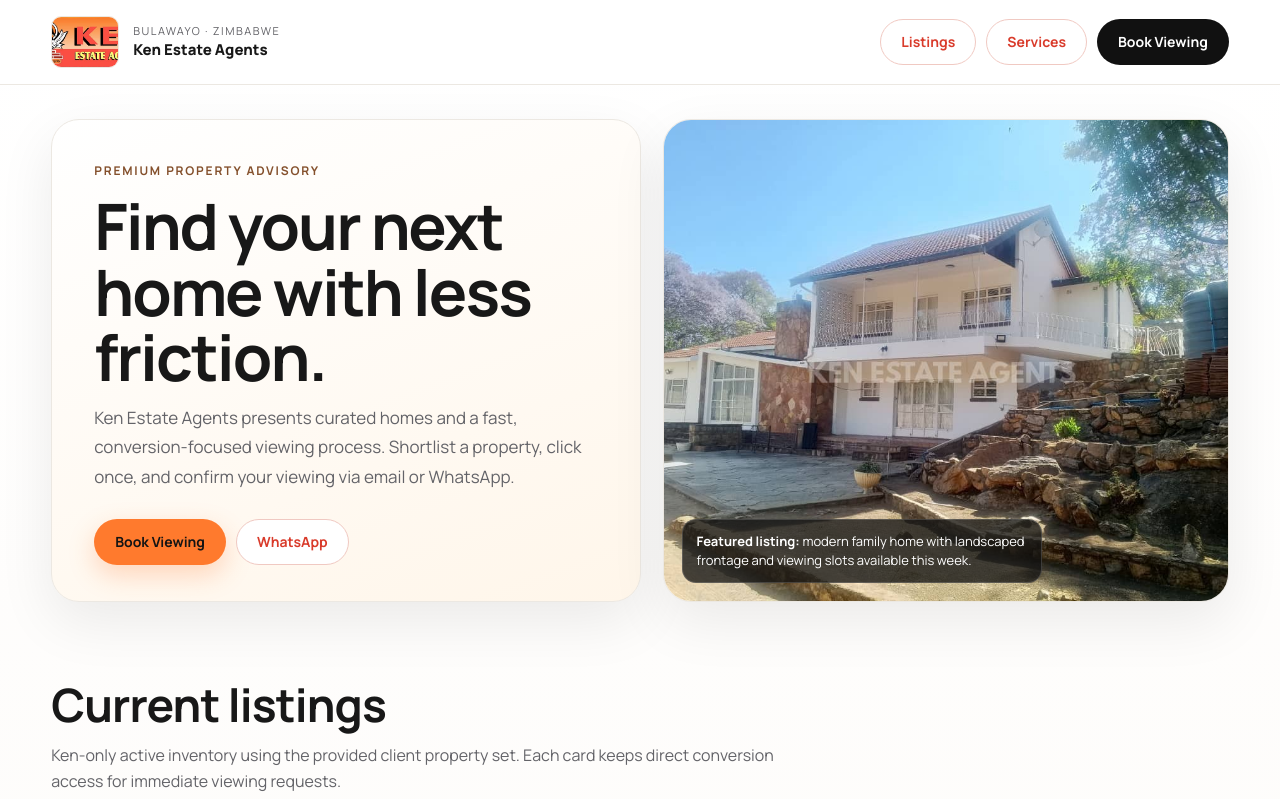
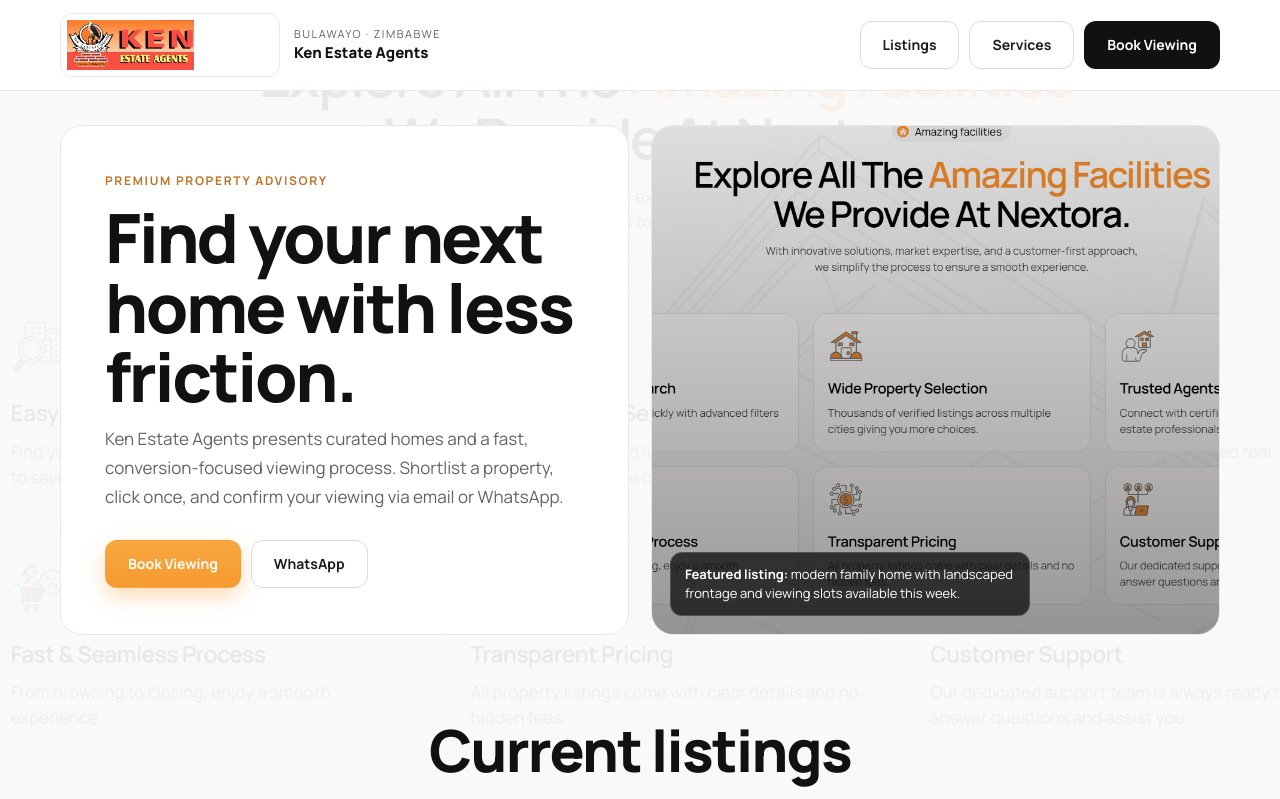
Before and after one commit to smambariza/ken-estate-agents-demo, a plain HTML site: page index.html in a window 1280 px wide. Shown: the top 799 px of the page. Drawn offline with Linux system fonts and the light colour scheme.

Commit message:
Refine Template 4 styling, apply hero backdrop, and fix logo visibility

```diff
--- a/index.html
+++ b/index.html
@@ -10,20 +10,17 @@
   <link href="https://fonts.googleapis.com/css2?family=Manrope:wght@400;500;600;700;800&display=swap" rel="stylesheet">
   <style>
     :root{
-      --primary:#ff7a2d;
-      --secondary:#d93b2b;
-      --accent:#ffea5a;
-      --neutral:#111111;
-      --text:#181818;
-      --muted:#636368;
-      --line:#ece8e2;
-      --bg:#fbf7f2;
+      --primary:#f59a2f;
+      --primary-dark:#ea8920;
+      --text:#111111;
+      --muted:#636363;
+      --line:#e8e8e8;
+      --bg:#f9f9f9;
       --surface:#ffffff;
-      --r-sm:12px;
+      --r-sm:10px;
       --r-md:18px;
-      --r-lg:28px;
-      --shadow:0 20px 56px rgba(17,17,17,.08);
-      --max:1180px;
+      --r-lg:26px;
+      --max:1160px;
     }
 
     *{box-sizing:border-box}
@@ -31,123 +28,123 @@
     body{
       font-family:'Manrope',system-ui,sans-serif;
       color:var(--text);
-      background:linear-gradient(180deg,#fff 0%,var(--bg) 65%,#fff 100%);
+      background:var(--bg);
       line-height:1.45;
+      position:relative;
+    }
+    body::before{
+      content:"";
+      position:fixed;
+      inset:0;
+      background:url('assets/hero-bg.png') center top/cover no-repeat;
+      opacity:.07;
+      z-index:-2;
+      pointer-events:none;
     }
     img{max-width:100%;display:block}
     a{text-decoration:none;color:inherit}
     .wrap{width:min(var(--max),92vw);margin-inline:auto}
 
-    .topbar{position:sticky;top:0;z-index:80;background:rgba(255,255,255,.9);backdrop-filter:blur(10px);border-bottom:1px solid var(--line)}
-    .topbar-row{height:84px;display:flex;align-items:center;justify-content:space-between;gap:16px}
+    .topbar{position:sticky;top:0;z-index:80;background:rgba(255,255,255,.95);backdrop-filter:blur(8px);border-bottom:1px solid var(--line)}
+    .topbar-row{height:90px;display:flex;align-items:center;justify-content:space-between;gap:16px}
     .brand{display:flex;align-items:center;gap:14px;min-width:0}
-    .brand img{width:68px;height:52px;object-fit:cover;border-radius:10px;border:1px solid var(--line);background:#fff}
+    .brand img{width:220px;max-width:min(44vw,220px);height:64px;max-height:64px;object-fit:contain;object-position:left center;padding:6px;background:#fff;border:1px solid var(--line);border-radius:12px;flex:0 0 auto;overflow:visible}
     .brand small{display:block;font-size:11px;text-transform:uppercase;letter-spacing:.14em;color:var(--muted)}
     .brand strong{display:block;font-size:15px;font-weight:800;white-space:nowrap;overflow:hidden;text-overflow:ellipsis}
 
     .nav{display:flex;gap:10px;align-items:center}
 
     .btn{
-      height:46px;
-      padding:0 20px;
-      border-radius:999px;
-      display:inline-flex;
-      align-items:center;
-      justify-content:center;
-      font-size:14px;
-      font-weight:700;
-      line-height:1;
-      border:1px solid transparent;
-      transition:transform .2s ease,box-shadow .2s ease,background .2s ease,color .2s ease,border-color .2s ease;
-      white-space:nowrap;
-      cursor:pointer;
+      height:48px;padding:0 22px;border-radius:12px;display:inline-flex;align-items:center;justify-content:center;font-size:14px;font-weight:700;line-height:1;border:1px solid transparent;transition:transform .2s ease,box-shadow .2s ease,background .2s ease,color .2s ease,border-color .2s ease;white-space:nowrap;cursor:pointer;
     }
-    .btn:focus-visible{outline:3px solid color-mix(in oklab, var(--primary) 45%, white);outline-offset:2px}
     .btn:hover{transform:translateY(-1px)}
-    .btn-primary{background:var(--primary);color:#141414;box-shadow:0 10px 26px rgba(255,122,45,.28)}
-    .btn-primary:hover{background:#ff8a47}
-    .btn-secondary{background:#fff;color:var(--secondary);border-color:#f0c9c2}
-    .btn-secondary:hover{background:#fff5f2}
-    .btn-dark{background:var(--neutral);color:#fff}
-    .btn-dark:hover{background:#2a2a2a}
+    .btn-primary{background:linear-gradient(180deg,#f8a741 0%, var(--primary) 100%);color:#fff;box-shadow:0 8px 20px rgba(245,154,47,.35)}
+    .btn-primary:hover{background:linear-gradient(180deg,#ffb14f 0%, var(--primary-dark) 100%)}
+    .btn-secondary{background:#fff;color:#1b1b1b;border-color:#dcdcdc}
+    .btn-secondary:hover{background:#fafafa}
+    .btn-dark{background:#111;color:#fff}
 
-    .hero{padding:34px 0 22px}
-    .hero-grid{display:grid;grid-template-columns:1.02fr .98fr;gap:22px;align-items:stretch}
-    .panel{background:var(--surface);border:1px solid var(--line);border-radius:var(--r-lg);box-shadow:var(--shadow)}
-    .hero-copy{padding:42px 42px 36px;background:linear-gradient(160deg,#fff 0%,#fff6ea 100%)}
-    .eyebrow{font-size:12px;text-transform:uppercase;letter-spacing:.15em;color:#84502c;font-weight:700}
-    h1{margin:14px 0 14px;font-size:clamp(38px,5vw,64px);line-height:1.02;letter-spacing:-.03em;max-width:14ch}
-    .lead{margin:0;color:var(--muted);font-size:17px;line-height:1.72;max-width:52ch}
+    .hero{padding:34px 0 20px}
+    .hero-grid{display:grid;grid-template-columns:1fr 1fr;gap:22px;align-items:stretch}
+    .panel{background:var(--surface);border:1px solid var(--line);border-radius:22px}
+    .hero-copy{padding:46px 44px}
+    .eyebrow{font-size:12px;text-transform:uppercase;letter-spacing:.14em;color:#bf7427;font-weight:700}
+    h1{margin:14px 0 14px;font-size:clamp(40px,5.4vw,68px);line-height:1.02;letter-spacing:-.035em;max-width:13ch;font-weight:800}
+    .lead{margin:0;color:var(--muted);font-size:17px;line-height:1.7;max-width:52ch}
     .cta-row{display:flex;flex-wrap:wrap;gap:10px;margin-top:28px}
 
-    .hero-media{position:relative;overflow:hidden;min-height:420px}
-    .hero-media img{width:100%;height:100%;object-fit:cover}
-    .hero-badge{position:absolute;left:18px;bottom:18px;background:rgba(17,17,17,.76);color:#fff;border:1px solid rgba(255,255,255,.16);padding:12px 14px;border-radius:14px;font-size:13px;max-width:360px;line-height:1.45}
+    .hero-media{position:relative;overflow:hidden;min-height:420px;background:url('assets/hero-bg.png') center/cover no-repeat}
+    .hero-media img{display:none}
+    .hero-media::after{content:"";position:absolute;inset:0;background:linear-gradient(180deg,rgba(0,0,0,.1),rgba(0,0,0,.4))}
+    .hero-badge{position:absolute;left:18px;bottom:18px;background:rgba(17,17,17,.78);color:#fff;border:1px solid rgba(255,255,255,.16);padding:12px 14px;border-radius:12px;font-size:13px;max-width:360px;line-height:1.45;z-index:2}
 
-    .section{padding:56px 0 4px}
-    .section-head{max-width:760px}
-    h2{margin:0;font-size:clamp(30px,4vw,46px);line-height:1.08;letter-spacing:-.02em}
-    .section-head p{margin:12px 0 0;color:var(--muted);font-size:16px;line-height:1.65}
+    .section{padding:64px 0 6px}
+    .section-head{max-width:760px;margin-inline:auto;text-align:center}
+    h2{margin:0;font-size:clamp(34px,4.6vw,58px);line-height:1.08;letter-spacing:-.03em;font-weight:800}
+    .section-head p{margin:12px 0 0;color:var(--muted);font-size:17px;line-height:1.65}
 
-    .listing-grid{margin-top:24px;display:grid;grid-template-columns:repeat(3,minmax(0,1fr));gap:18px}
-    .card{background:var(--surface);border:1px solid var(--line);border-radius:22px;overflow:hidden;box-shadow:0 12px 34px rgba(17,17,17,.06)}
+    .listing-grid{margin-top:26px;display:grid;grid-template-columns:repeat(3,minmax(0,1fr));gap:18px}
+    .card{background:var(--surface);border:1px solid var(--line);border-radius:20px;overflow:hidden}
     .card-media{aspect-ratio:4/3;overflow:hidden}
     .card-media img{width:100%;height:100%;object-fit:cover;transition:transform .35s ease}
     .card:hover .card-media img{transform:scale(1.03)}
     .card-body{padding:20px 20px 22px}
-    .meta{font-size:11px;font-weight:700;letter-spacing:.12em;text-transform:uppercase;color:#9a5a35}
-    h3{margin:8px 0 8px;font-size:24px;line-height:1.15;letter-spacing:-.01em}
+    .meta{font-size:11px;font-weight:700;letter-spacing:.12em;text-transform:uppercase;color:#b87736}
+    h3{margin:8px 0 8px;font-size:30px;line-height:1.1;letter-spacing:-.02em;font-weight:800}
     .card p{margin:0;color:var(--muted);font-size:15px;line-height:1.62;min-height:72px}
     .card .cta-row{margin-top:16px}
 
-    .services-grid{margin-top:24px;display:grid;grid-template-columns:repeat(3,minmax(0,1fr));gap:16px}
-    .service-card{padding:22px;border:1px solid var(--line);border-radius:20px;background:linear-gradient(165deg,#fff,#fff7ef);box-shadow:0 8px 20px rgba(17,17,17,.04)}
-    .service-card h3{margin:0 0 10px;font-size:22px}
+    .services-grid{margin-top:28px;display:grid;grid-template-columns:repeat(3,minmax(0,1fr));gap:16px}
+    .service-card{padding:24px;border:1px solid var(--line);border-radius:18px;background:#fff}
+    .service-card h3{margin:0 0 10px;font-size:35px}
     .service-card p{margin:0;color:var(--muted);font-size:15px;line-height:1.6}
 
     .about-block{margin-top:24px;display:grid;grid-template-columns:1.05fr .95fr;gap:20px;align-items:stretch}
-    .about-copy{padding:34px;background:linear-gradient(180deg,#fff,#fff9f1);display:flex;flex-direction:column;justify-content:center}
+    .about-copy{padding:36px;background:#fff;display:flex;flex-direction:column;justify-content:center}
     .about-copy p{margin:10px 0 0;color:var(--muted);font-size:16px;line-height:1.7}
     .about-media{overflow:hidden;border-radius:22px;border:1px solid var(--line);min-height:360px}
     .about-media img{height:100%;width:100%;object-fit:cover}
-    .about-copy .cta-row{margin-top:22px}
 
     .cities{margin-top:22px;display:grid;grid-template-columns:repeat(3,minmax(0,1fr));gap:14px}
-    .city{padding:18px;background:linear-gradient(170deg,#fff,#fff8f0);border:1px solid var(--line);border-radius:18px;box-shadow:0 8px 22px rgba(17,17,17,.04)}
+    .city{padding:18px;background:#fff;border:1px solid var(--line);border-radius:16px}
     .city strong{display:block;font-size:18px;letter-spacing:-.01em}
     .city span{display:block;margin-top:6px;color:var(--muted);font-size:14px;line-height:1.5}
 
     .faq-wrap{margin-top:24px;display:grid;grid-template-columns:.9fr 1.1fr;gap:20px}
-    .faq-intro{padding:30px;background:linear-gradient(165deg,#fff,#fff6ea)}
+    .faq-intro{padding:30px;background:#fff}
     .faq-intro p{margin:10px 0 0;color:var(--muted);font-size:16px;line-height:1.7}
-    .faq-list{display:flex;flex-direction:column;gap:12px}
-    .faq-item{background:#fff;border:1px solid var(--line);border-radius:16px;padding:0 16px;box-shadow:0 8px 18px rgba(17,17,17,.04)}
-    .faq-item summary{list-style:none;cursor:pointer;padding:16px 2px;font-weight:700;font-size:17px}
+    .faq-list{display:flex;flex-direction:column;gap:8px}
+    .faq-item{background:#fff;border:1px solid var(--line);border-radius:12px;padding:0 16px}
+    .faq-item summary{list-style:none;cursor:pointer;padding:16px 2px;font-weight:700;font-size:25px;line-height:1.2}
     .faq-item summary::-webkit-details-marker{display:none}
     .faq-item p{margin:0 2px 16px;color:var(--muted);font-size:15px;line-height:1.65}
 
-    .book{margin:64px auto 110px;padding:34px;display:grid;grid-template-columns:1.15fr .85fr;gap:24px;background:linear-gradient(180deg,#fff,#fffaf2)}
+    .book{margin:64px auto 110px;padding:34px;display:grid;grid-template-columns:1.15fr .85fr;gap:24px;background:#fff}
     .book h2{max-width:12ch}
     .book .lead{max-width:54ch}
-    .contact{border:1px solid var(--line);border-radius:18px;background:#fff;padding:20px}
+    .contact{border:1px solid var(--line);border-radius:16px;background:#fff;padding:20px}
     .contact p{margin:7px 0;color:#373737;font-size:15px}
 
-    .sticky{position:fixed;left:0;right:0;bottom:0;z-index:95;padding:10px;background:rgba(255,255,255,.94);border-top:1px solid var(--line);display:none}
+    .sticky{position:fixed;left:0;right:0;bottom:0;z-index:95;padding:10px;background:rgba(255,255,255,.95);border-top:1px solid var(--line);display:none}
     .sticky-inner{width:min(470px,95vw);margin:0 auto;display:flex;gap:8px}
     .sticky .btn{flex:1;min-width:0;padding:0 10px}
 
     @media (max-width:1024px){
       .hero-grid,.book,.about-block,.faq-wrap{grid-template-columns:1fr}
       .listing-grid,.services-grid,.cities{grid-template-columns:repeat(2,minmax(0,1fr))}
+      .service-card h3{font-size:30px}
+      .faq-item summary{font-size:22px}
     }
     @media (max-width:760px){
       .nav{display:none}
-      .topbar-row{height:76px}
-      .brand img{width:56px;height:44px}
-      h1{font-size:clamp(32px,10vw,46px)}
-      .hero-copy{padding:28px 22px}
-      .hero-media{min-height:340px}
+      .topbar-row{height:80px}
+      .brand img{max-width:58vw;height:56px;max-height:56px;padding:5px}
+      h1{font-size:clamp(34px,10vw,48px)}
+      .hero-copy{padding:30px 22px}
+      .hero-media{min-height:320px}
       .listing-grid,.services-grid,.cities{grid-template-columns:1fr}
+      .service-card h3{font-size:28px}
+      .faq-item summary{font-size:20px}
       .book{padding:24px 20px}
       .sticky{display:block}
       body{padding-bottom:84px}
@@ -185,7 +182,7 @@
           </div>
         </div>
         <div class="panel hero-media">
-          <img src="assets/properties/client-41.jpg" alt="Featured Ken Estate Agents property">
+
           <div class="hero-badge"><strong>Featured listing:</strong> modern family home with landscaped frontage and viewing slots available this week.</div>
         </div>
       </div>
```
Also changed, not shown: assets/hero-bg.png (added), assets/template-4-reference.png (added).
